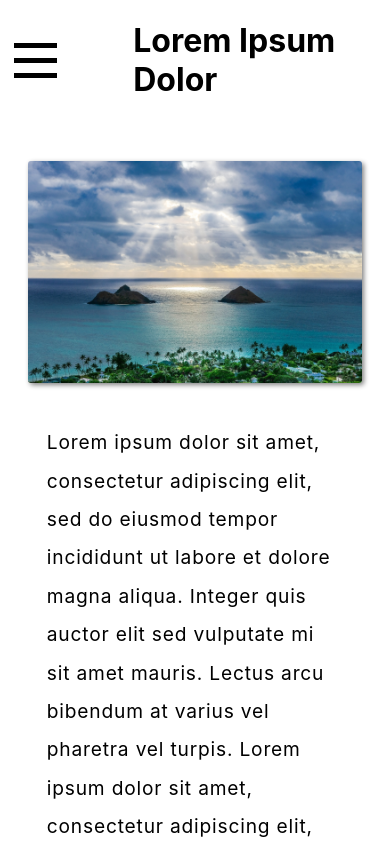
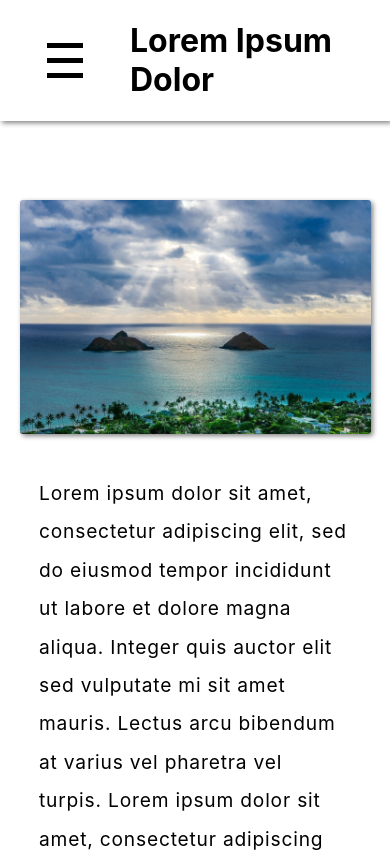
Before and after one commit to brunopgalvao/sidebar-app, a React (Create React App) app: page / in a window 390 px wide. Shown: the top 852 px of the page. Built offline with nearby package versions, Linux system fonts and the light colour scheme.

Commit message:
adjust hamburger icon

```diff
--- a/src/components/Main.css
+++ b/src/components/Main.css
@@ -1,5 +1,5 @@
 .main-container {
-    max-width: 95%;
+    max-width: 100%;
     display: flex;
     flex-direction: column;
 }
@@ -10,7 +10,7 @@
     border-top-left-radius: 3px;
     border-top-right-radius: 3px;
     margin: 0 auto;
-    margin-top: 40px;
+    margin-top: 200px;
     margin-bottom: 40px;
     box-shadow: 2px 2px 5px grey;
     border-radius: 3px;
@@ -25,14 +25,18 @@
 }
 
 header {
+    position: fixed;
+    background-color: white;
+    width: 100vw;
     display: flex;
     justify-content: space-evenly;
+    box-shadow: 2px 2px 5px grey;
 }
 
 .hamburger-wrapper {
-    flex: 1;
+    flex: 0 10%;
     display: flex;
-    justify-content: flex-start;
+    justify-content: center;
     align-items: center;
 }
 
@@ -43,7 +47,7 @@ header {
     display: flex;
     flex-direction: column;
     justify-content: space-evenly;
-    align-items: space-evenly;
+    align-items: center;
 }
 
 .hamburger-icon:hover {
@@ -54,7 +58,7 @@ header {
 
 .hamburger-line {
     background-color: black;
-    width: 100%;
+    width: 80%;
     height: 5px;
     margin: 4px;
     display: flex;
```
